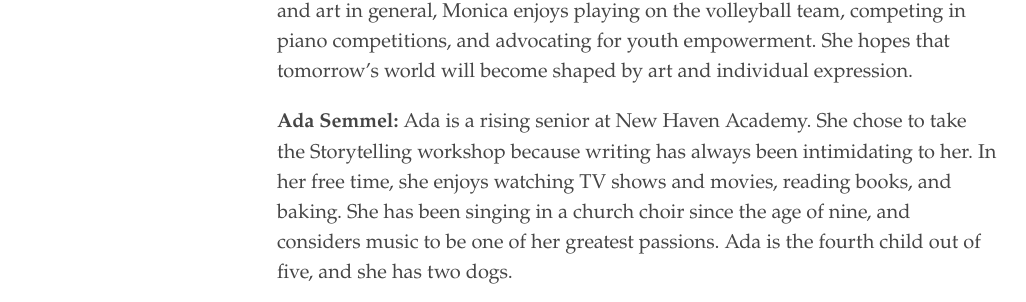
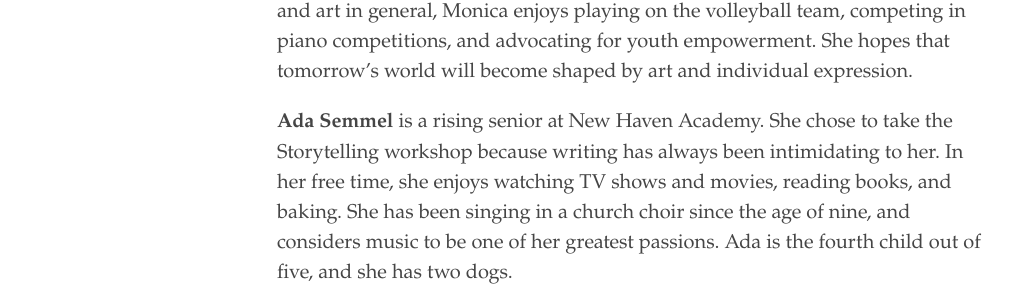
Before and after one commit to ypah-s25/storytelling, a Jekyll site: the page built from info.md, in a window 1280 px wide. Shown: the part 394-696 px from the top of the page, without its empty margins (3-1029 px from the left). Built offline with Jekyll 4.4.1, drawn with Linux system fonts in a browser that asks for light colours.

Commit message:
Update info.md

```diff
--- a/info.md
+++ b/info.md
@@ -5,7 +5,7 @@ title: Author Bios
 <p><strong>Monica Chen</strong><br>
 Monica is a rising junior at Amity. She chose to take the Storytelling class to become better at expressing her ideas. She believes that, although humans are imperfect, art is the closest form of human expression that approaches perfection, and that is why she will continue her boundless pursuit of art. Outside of writing and art in general, Monica enjoys playing on the volleyball team, competing in piano competitions, and advocating for youth empowerment. She hopes that tomorrow’s world will become shaped by art and individual expression.</p>
 
-<p><b>Ada Semmel:</b> Ada is a rising senior at New Haven Academy. She chose to take the Storytelling workshop because writing has always been intimidating to her. In her free time, she enjoys watching TV shows and movies, reading books, and baking. She has been singing in a church choir since the age of nine, and considers music to be one of her greatest passions. Ada is the fourth child out of five, and she has two dogs.
+<p><b>Ada Semmel</b> is a rising senior at New Haven Academy. She chose to take the Storytelling workshop because writing has always been intimidating to her. In her free time, she enjoys watching TV shows and movies, reading books, and baking. She has been singing in a church choir since the age of nine, and considers music to be one of her greatest passions. Ada is the fourth child out of five, and she has two dogs.
 </p>
 <p> <b> Molly McGurk </b>  is a student at James Hillhouse Highschool and the Educational Center for the Arts in the graduating class of 2026. She is intensely passionate with her love of the arts and humanities, filling up her time with a plethora of things in the field. Head editor of Meowzine, issue one available to you soon! See @meowzineoffcial on instagram, along with many other projects and  pieces filling her portfolio. She hopes to continue on to university in order to pursue a career in the arts.</p>
 
```
